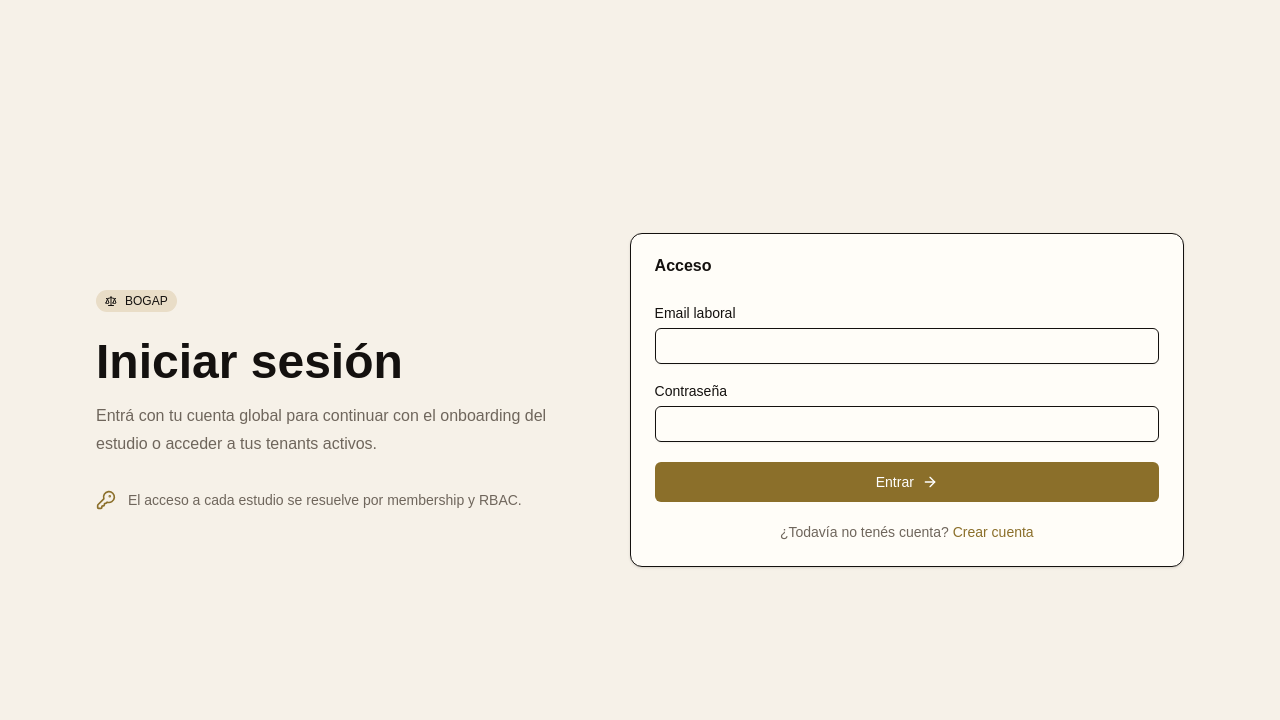
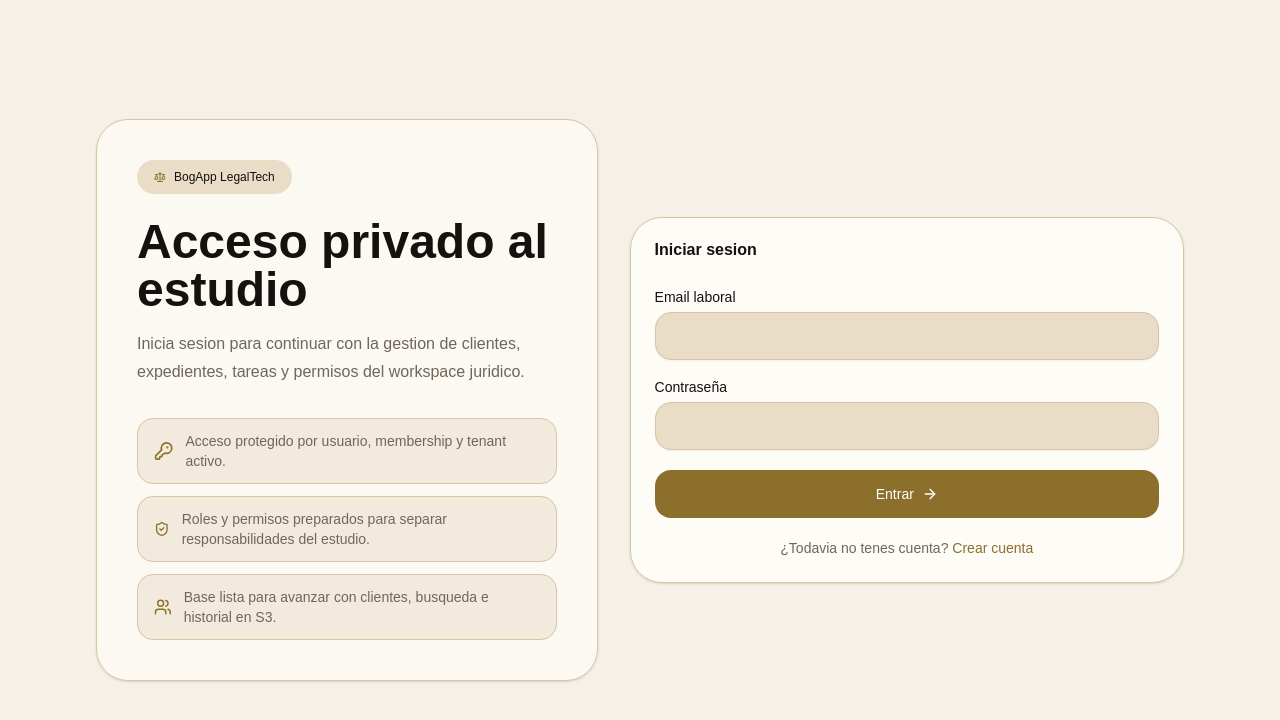
Before and after one commit to Fakun2/BogApp, a Next.js app in the folder apps/web/: page /login in a window 1280 px wide. Shown: the top 720 px of the page. Built offline with nearby package versions, Linux system fonts and the light colour scheme; no server answers.

Commit message:
feat(web): redesign login for legaltech palette

```diff
--- a/apps/web/app/login/page.tsx
+++ b/apps/web/app/login/page.tsx
@@ -3,7 +3,7 @@
 import Link from "next/link";
 import { useRouter } from "next/navigation";
 import { FormEvent, useEffect, useState } from "react";
-import { ArrowRight, KeyRound, Loader2, Scale } from "lucide-react";
+import { ArrowRight, KeyRound, Loader2, Scale, ShieldCheck, Users } from "lucide-react";
 import { authControllerLogin } from "@bogaap/api-client";
 import { z } from "zod";
 import { Badge } from "@/components/ui/badge";
@@ -73,33 +73,45 @@ export default function LoginPage() {
   return (
     <main className="min-h-screen bg-background">
       <section className="mx-auto grid min-h-screen max-w-6xl gap-8 px-6 py-8 lg:grid-cols-[0.95fr_1.05fr] lg:items-center lg:px-8">
-        <div className="max-w-xl">
-          <Badge variant="secondary" className="gap-2">
-            <Scale className="h-4 w-4" />
-            BOGAP
+        <div className="rounded-[2rem] border border-border bg-card/70 p-8 shadow-sm lg:p-10">
+          <Badge variant="secondary" className="gap-2 rounded-full px-4 py-2">
+            <Scale className="h-4 w-4 text-primary" />
+            BogApp LegalTech
           </Badge>
           <h1 className="mt-6 text-4xl font-semibold tracking-normal text-foreground md:text-5xl">
-            Iniciar sesión
+            Acceso privado al estudio
           </h1>
           <p className="mt-4 text-base leading-7 text-muted-foreground">
-            Entrá con tu cuenta global para continuar con el onboarding del estudio o acceder a tus
-            tenants activos.
+            Inicia sesion para continuar con la gestion de clientes, expedientes, tareas y
+            permisos del workspace juridico.
           </p>
-          <div className="mt-8 flex items-center gap-3 text-sm text-muted-foreground">
-            <KeyRound className="h-5 w-5 text-primary" />
-            El acceso a cada estudio se resuelve por membership y RBAC.
+
+          <div className="mt-8 grid gap-3 text-sm text-muted-foreground">
+            <div className="flex items-center gap-3 rounded-2xl border border-border bg-secondary/50 px-4 py-3">
+              <KeyRound className="h-5 w-5 text-primary" />
+              Acceso protegido por usuario, membership y tenant activo.
+            </div>
+            <div className="flex items-center gap-3 rounded-2xl border border-border bg-secondary/50 px-4 py-3">
+              <ShieldCheck className="h-5 w-5 text-primary" />
+              Roles y permisos preparados para separar responsabilidades del estudio.
+            </div>
+            <div className="flex items-center gap-3 rounded-2xl border border-border bg-secondary/50 px-4 py-3">
+              <Users className="h-5 w-5 text-primary" />
+              Base lista para avanzar con clientes, busqueda e historial en S3.
+            </div>
           </div>
         </div>
 
-        <Card>
+        <Card className="rounded-[2rem] border-border bg-card/95 shadow-sm">
           <CardHeader>
-            <CardTitle>Acceso</CardTitle>
+            <CardTitle>Iniciar sesion</CardTitle>
           </CardHeader>
           <CardContent>
             <form className="grid gap-5" onSubmit={submit}>
               <Field label="Email laboral" error={fieldErrors.email}>
                 <Input
                   autoComplete="email"
+                  className="h-12 rounded-2xl border-border bg-secondary px-4"
                   inputMode="email"
                   value={form.email}
                   onChange={(event) => updateField("email", event.currentTarget.value)}
@@ -109,6 +121,7 @@ export default function LoginPage() {
               <Field label="Contraseña" error={fieldErrors.password}>
                 <Input
                   autoComplete="current-password"
+                  className="h-12 rounded-2xl border-border bg-secondary px-4"
                   type="password"
                   value={form.password}
                   onChange={(event) => updateField("password", event.currentTarget.value)}
@@ -116,19 +129,19 @@ export default function LoginPage() {
               </Field>
 
               {error && (
-                <div className="rounded-md border border-red-200 bg-red-50 px-3 py-2 text-sm text-red-700">
+                <div className="rounded-2xl border border-red-200 bg-red-50 px-4 py-3 text-sm text-red-700">
                   {error}
                 </div>
               )}
 
-              <Button type="submit" className="w-full" disabled={submitting}>
+              <Button type="submit" className="h-12 w-full rounded-2xl" disabled={submitting}>
                 {submitting ? <Loader2 className="h-4 w-4 animate-spin" /> : null}
                 Entrar
                 {!submitting ? <ArrowRight className="h-4 w-4" /> : null}
               </Button>
 
               <p className="text-center text-sm text-muted-foreground">
-                ¿Todavía no tenés cuenta?{" "}
+                ¿Todavia no tenes cuenta?{" "}
                 <Link className="font-medium text-primary" href="/create-account">
                   Crear cuenta
                 </Link>
```
